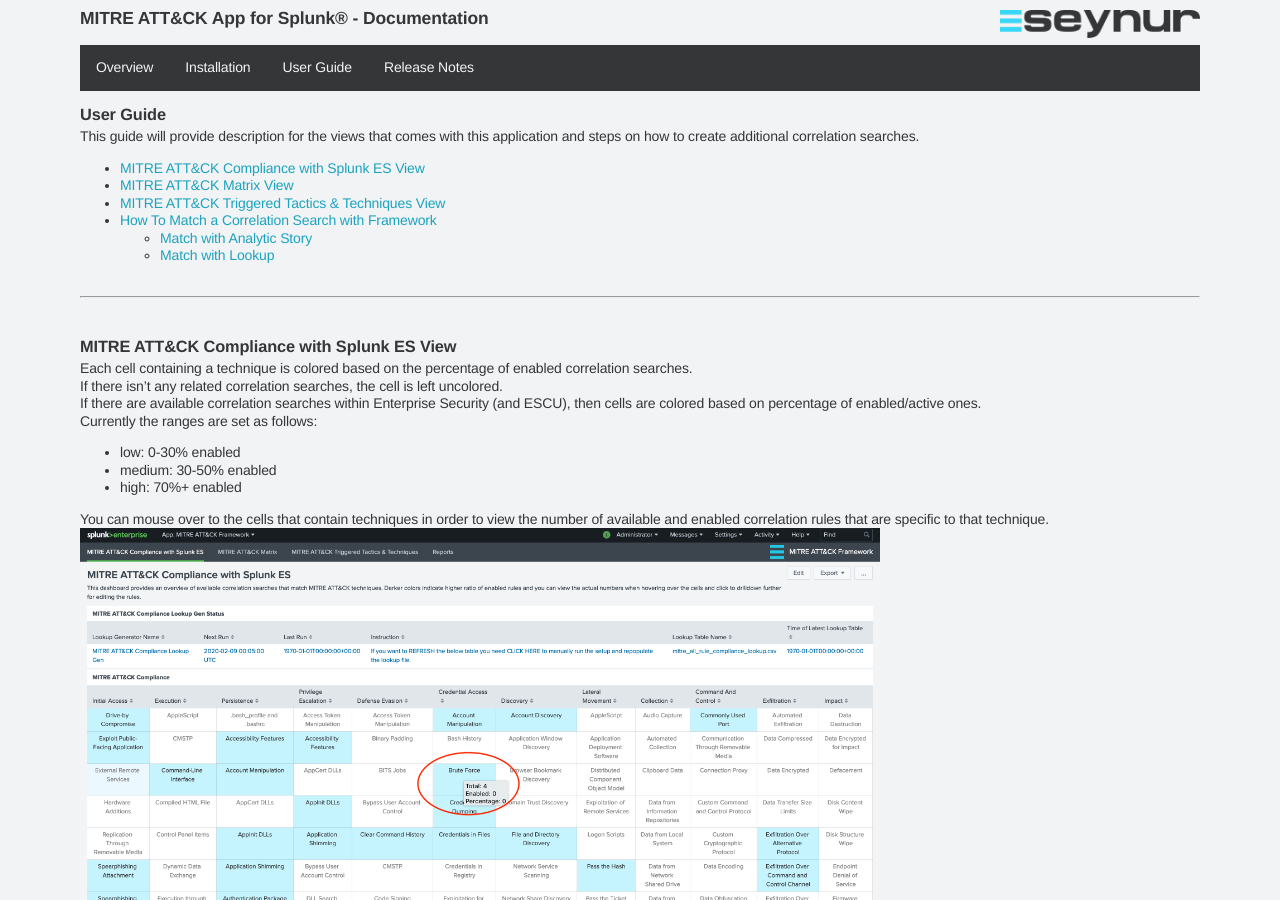
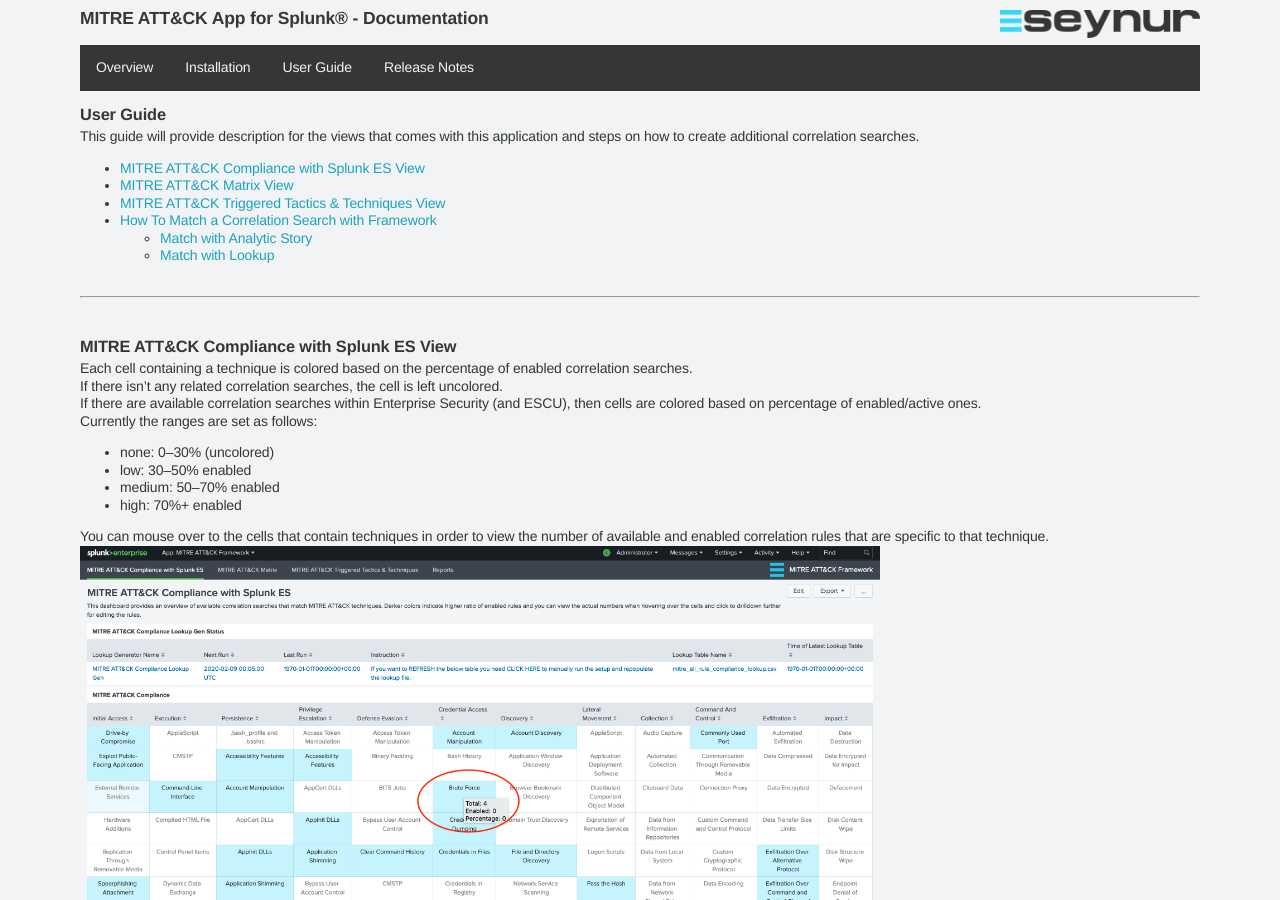
Before and after one commit to seynur/DA-ESS-MitreContent, a Jekyll site: the page built from docs/user_guide.md, in a window 1280 px wide and 900 px high. Built offline with Jekyll 4.4.1, drawn with Linux system fonts in a browser that asks for light colours.

Commit message:
updated compliance range info

```diff
--- a/docs/user_guide.md
+++ b/docs/user_guide.md
@@ -32,8 +32,9 @@
 If there are available correlation searches within Enterprise Security (and ESCU), then cells are colored based on percentage of enabled/active ones.
 
 Currently the ranges are set as follows:
-* low: 0-30% enabled
-* medium: 30-50% enabled
+* none: 0–30% (uncolored)
+* low: 30–50% enabled
+* medium: 50–70% enabled
 * high: 70%+ enabled
 
 You can mouse over to the cells that contain techniques in order to view the number of available and enabled correlation rules that are specific to that technique.
```
